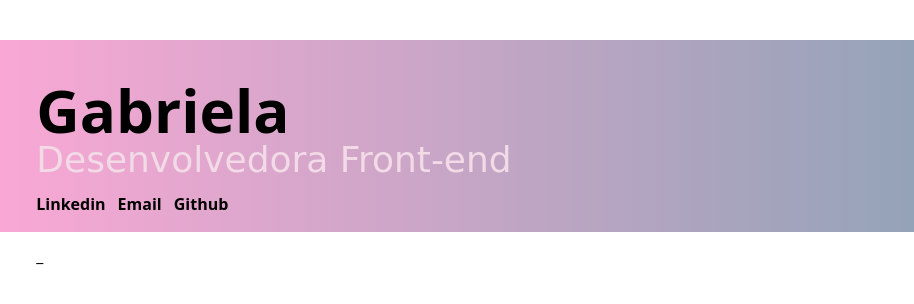
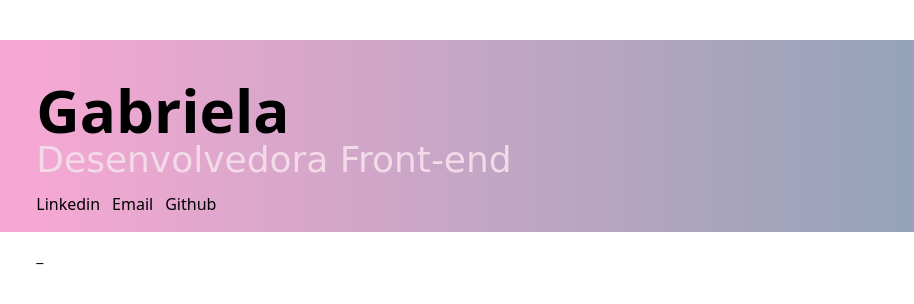
Before and after one commit to thalya-codes/alura-newsletter, a plain HTML site: page topico-1/desafio/index.html in a window 1280 px wide. Shown: the full height of the page, 366-1280 px from the left. Drawn offline with nearby package versions, Linux system fonts and the light colour scheme.

Commit message:
corrigi font-weight do desafio do tópico 4

```diff
--- a/topico-1/desafio/index.html
+++ b/topico-1/desafio/index.html
@@ -29,10 +29,10 @@
             <p class="font-black text-6xl">Gabriela</p>
             <p class="text-4xl text-primary font-vastShadow">Desenvolvedora Front-end</p>
 
-            <ul class="flex gap-3 mb-4 font-bold">
-                <li class="hover:text-primary my-3"><a href="#">Linkedin</a></li>
-                <li class="hover:text-primary my-3"><a href="#">Email</a></li>
-                <li class="hover:text-primary my-3"><a href="#">Github</a></li>
+            <ul class="flex gap-3 mb-4">
+                <li class="hover:text-primary hover:font-bold my-3"><a href="#">Linkedin</a></li>
+                <li class="hover:text-primary hover:font-bold my-3"><a href="#">Email</a></li>
+                <li class="hover:text-primary hover:font-bold my-3"><a href="#">Github</a></li>
             </ul>_
         </div>
     </div>
```
